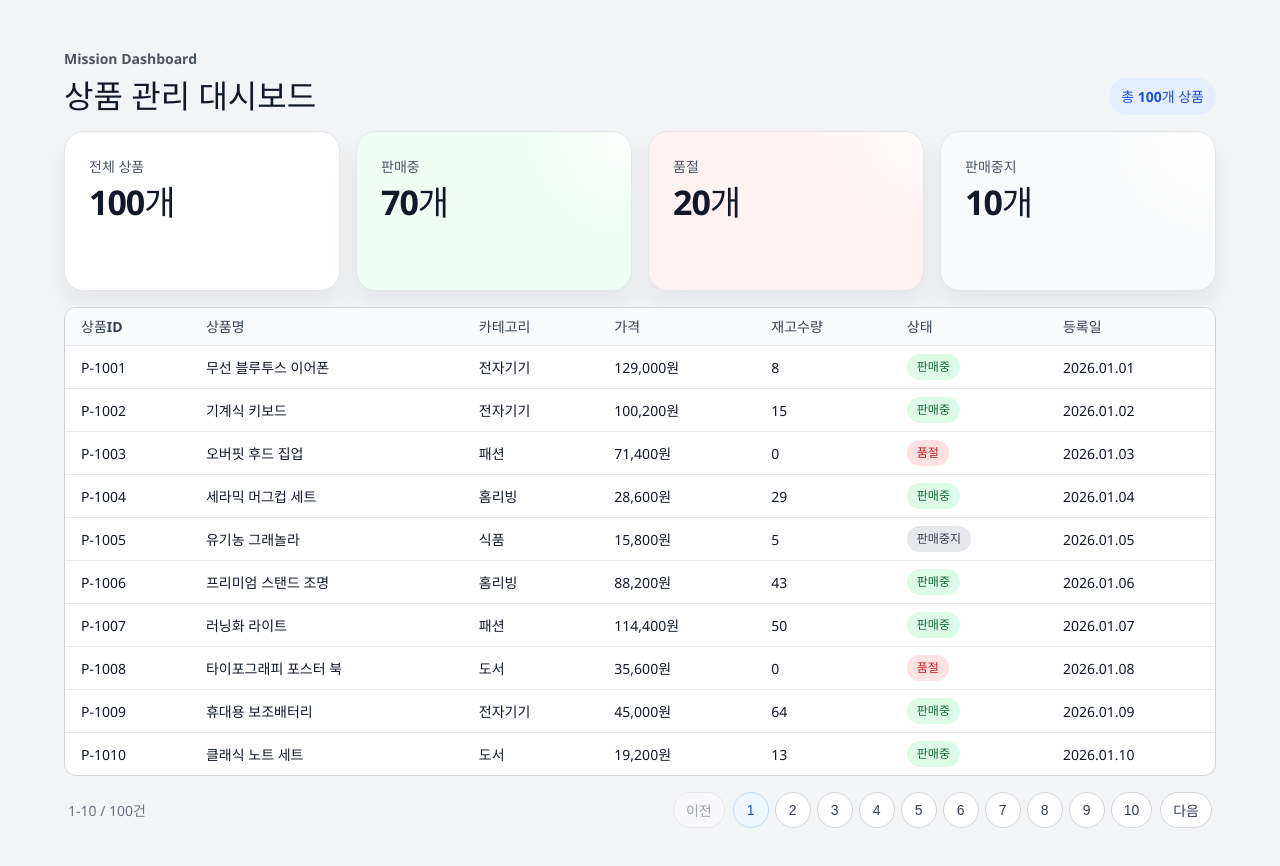
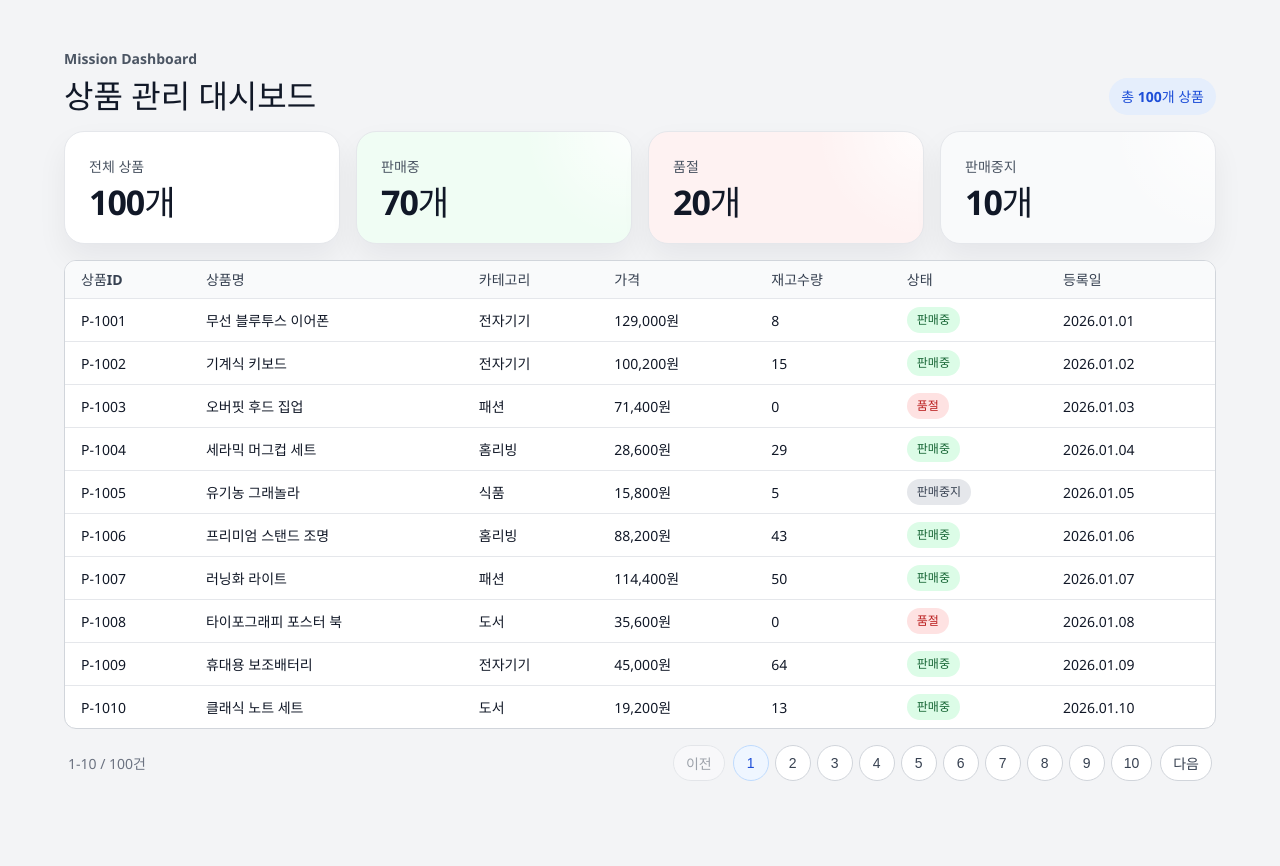
Before and after one commit to sascill/mission, a React (Vite) app: page / in a window 1280 px wide. Shown: the top 866 px of the page. Built offline with nearby package versions, Linux system fonts and the light colour scheme.

Commit message:
[Fix] css 수정 - 카드높이

```diff
--- a/src/pages/dashboard/DashboardPage.css
+++ b/src/pages/dashboard/DashboardPage.css
@@ -50,7 +50,6 @@
   display: flex;
   flex-direction: column;
   gap: 8px;
-  min-height: 160px;
   padding: 24px;
   border: 1px solid #e5e7eb;
   border-radius: 20px;
```
